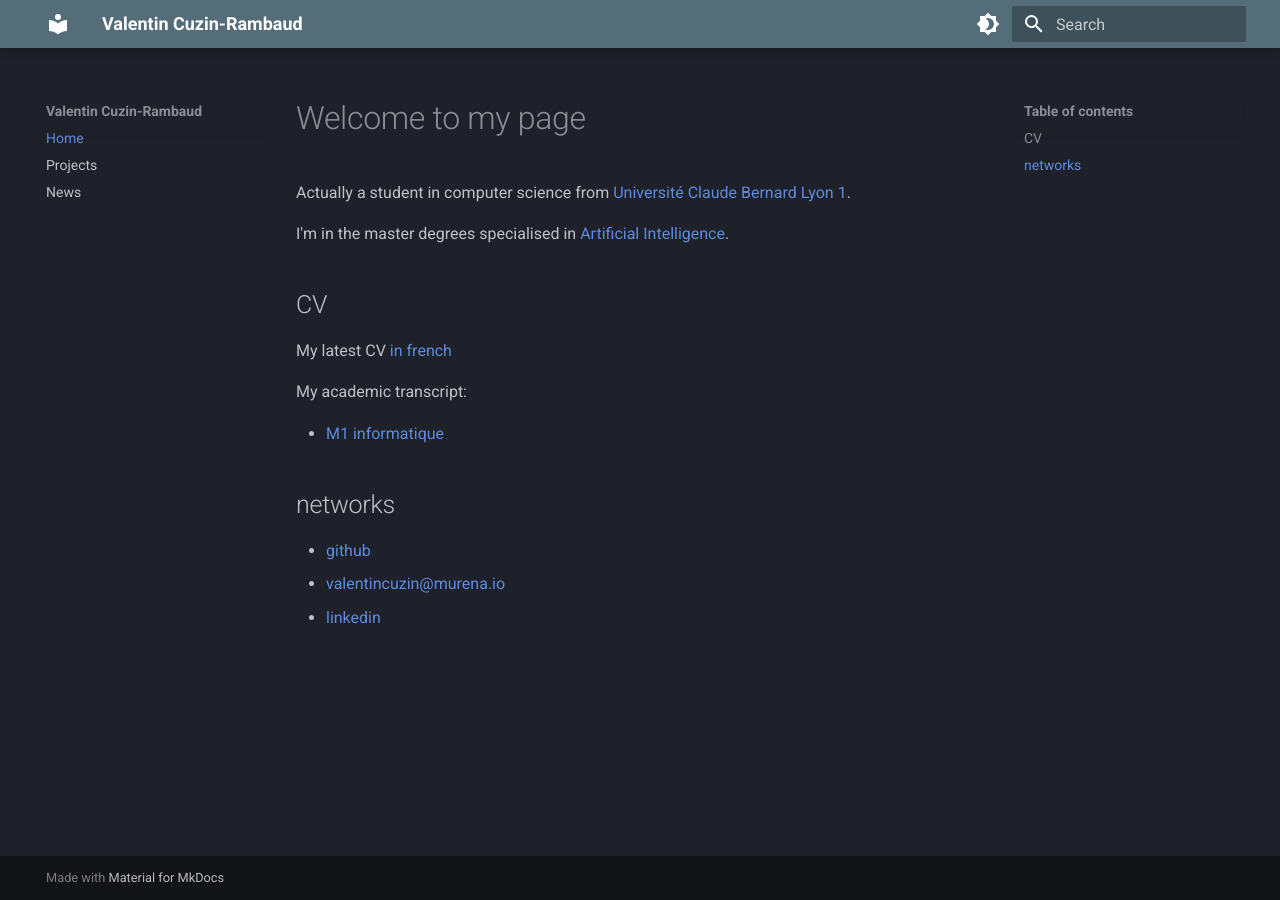
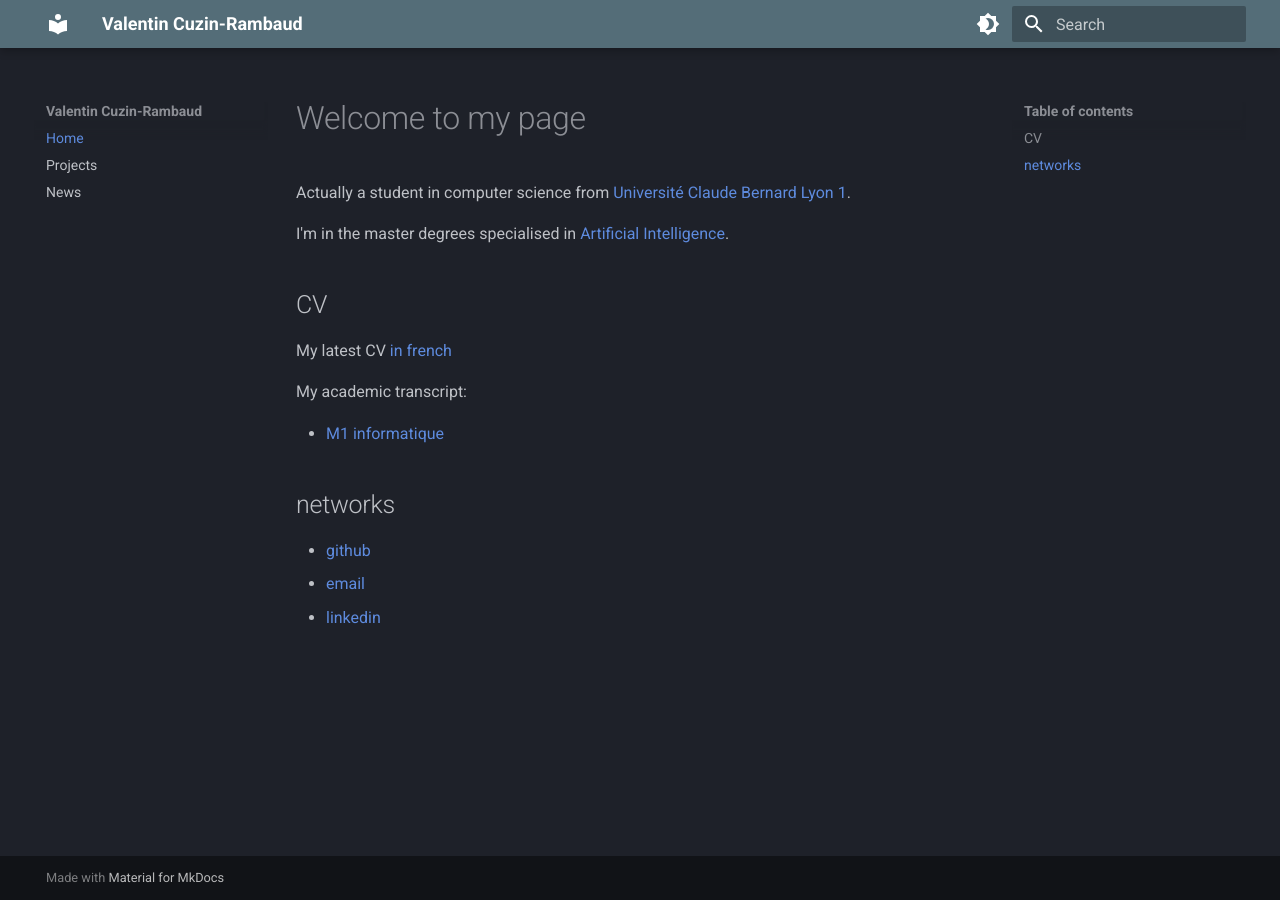
Before and after one commit to valentincuzin/valentincuzin.github.io, an MkDocs documentation site: the page built from docs/index.md, in a window 1280 px wide. Built offline with MkDocs 1.6.1 and Material for MkDocs 9.7.7, drawn with Linux system fonts in a browser that asks for light colours.

Commit message:
add some things

```diff
--- a/docs/index.md
+++ b/docs/index.md
@@ -15,5 +15,5 @@ My academic transcript:
 ## networks
 
 - [github](https://github.com/valentincuzin)
-- [valentincuzin@murena.io](mailto:valentincuzin@murena.io)
+- [email](mailto:valentincuzin@murena.io)
 - [linkedin](https://www.linkedin.com/in/valentin-cuzin-rambaud)
--- a/mkdocs.yml
+++ b/mkdocs.yml
@@ -17,7 +17,7 @@ theme:
       toggle:
         icon: material/brightness-7
         name: Switch to dark mode
-site_dir: ./
+site_dir: ./BuildMkdocs
 nav:
   - Home: index.md
   - Projects: project.md
```
